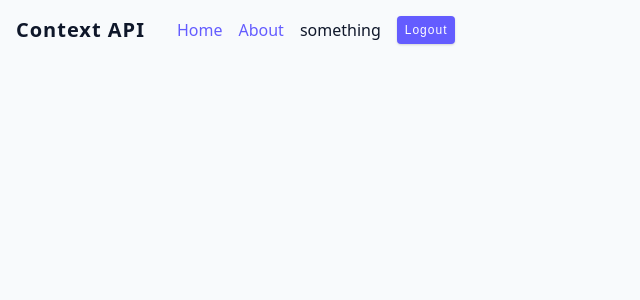
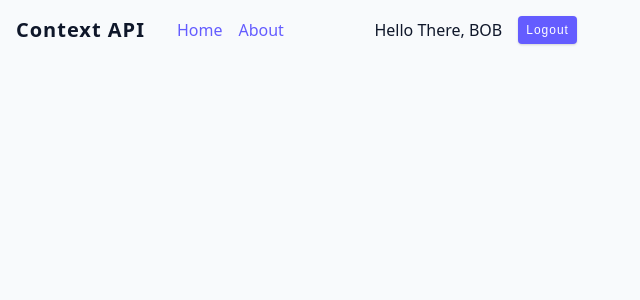
Before and after one commit to alutfi05/belajar-reactjs-lanjutan, a React (Vite) app: page / in a window 1280 px wide. Shown: the top 300 px of the page, without its empty margins (0-640 px from the left). Built offline with nearby package versions, Linux system fonts and the light colour scheme.

Commit message:
learning what is props drilling in react js

```diff
--- a/src/tutorial/09-context-api/starter/NavLinks.jsx
+++ b/src/tutorial/09-context-api/starter/NavLinks.jsx
@@ -2,9 +2,15 @@ import UserContainer from './UserContainer';
 
 const NavLinks = ({ user, logout }) => {
     return (
-        <div className="nav-links">
-            <a href="">home</a>
-            <a href="">about</a>
+        <div className="nav-container">
+            <ul className="nav-links">
+                <li>
+                    <a href="#">home</a>
+                </li>
+                <li>
+                    <a href="#">about</a>
+                </li>
+            </ul>
             <UserContainer user={user} logout={logout} />
         </div>
     );
--- a/src/tutorial/09-context-api/starter/Navbar.jsx
+++ b/src/tutorial/09-context-api/starter/Navbar.jsx
@@ -3,17 +3,17 @@ import { useState } from 'react';
 import NavLinks from './NavLinks';
 
 const Navbar = () => {
-    const [user, setUser] = useState({ name: 'something' });
+    const [user, setUser] = useState({ name: 'bob' });
 
     const logout = () => {
         setUser(null);
     };
 
     return (
-        <div className="navbar">
+        <nav className="navbar">
             <h5>Context API</h5>
             <NavLinks user={user} logout={logout} />
-        </div>
+        </nav>
     );
 };
 export default Navbar;
--- a/src/tutorial/09-context-api/starter/UserContainer.jsx
+++ b/src/tutorial/09-context-api/starter/UserContainer.jsx
@@ -1,15 +1,15 @@
 const UserContainer = ({ user, logout }) => {
-    const name = user?.name;
-
     return (
         <div className="user-container">
-            <p>{name}</p>
-            {name != null || undefined ? (
-                <button onClick={logout} className="btn">
-                    logout
-                </button>
+            {user ? (
+                <>
+                    <p>Hello There, {user?.name?.toUpperCase()}</p>
+                    <button onClick={logout} className="btn">
+                        logout
+                    </button>
+                </>
             ) : (
-                <button className="btn">please login</button>
+                <p>Please Login</p>
             )}
         </div>
     );
```
